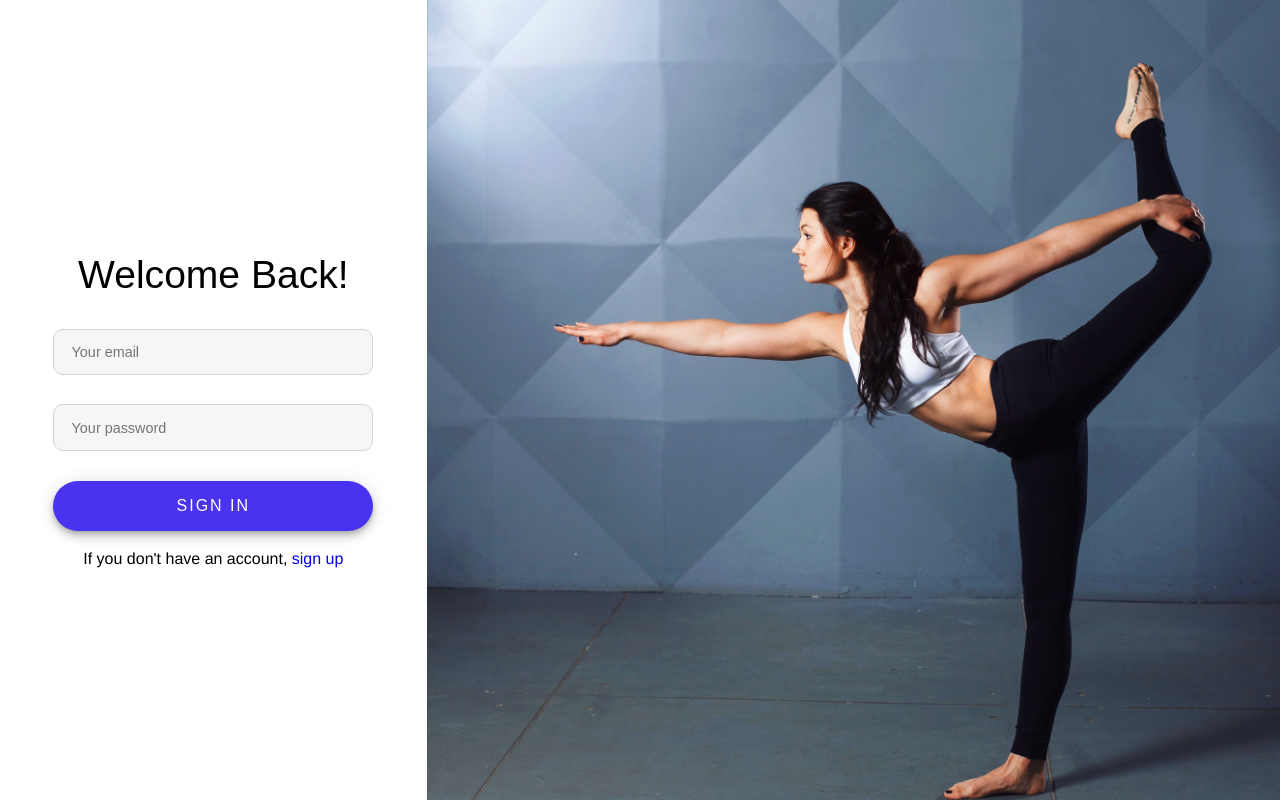
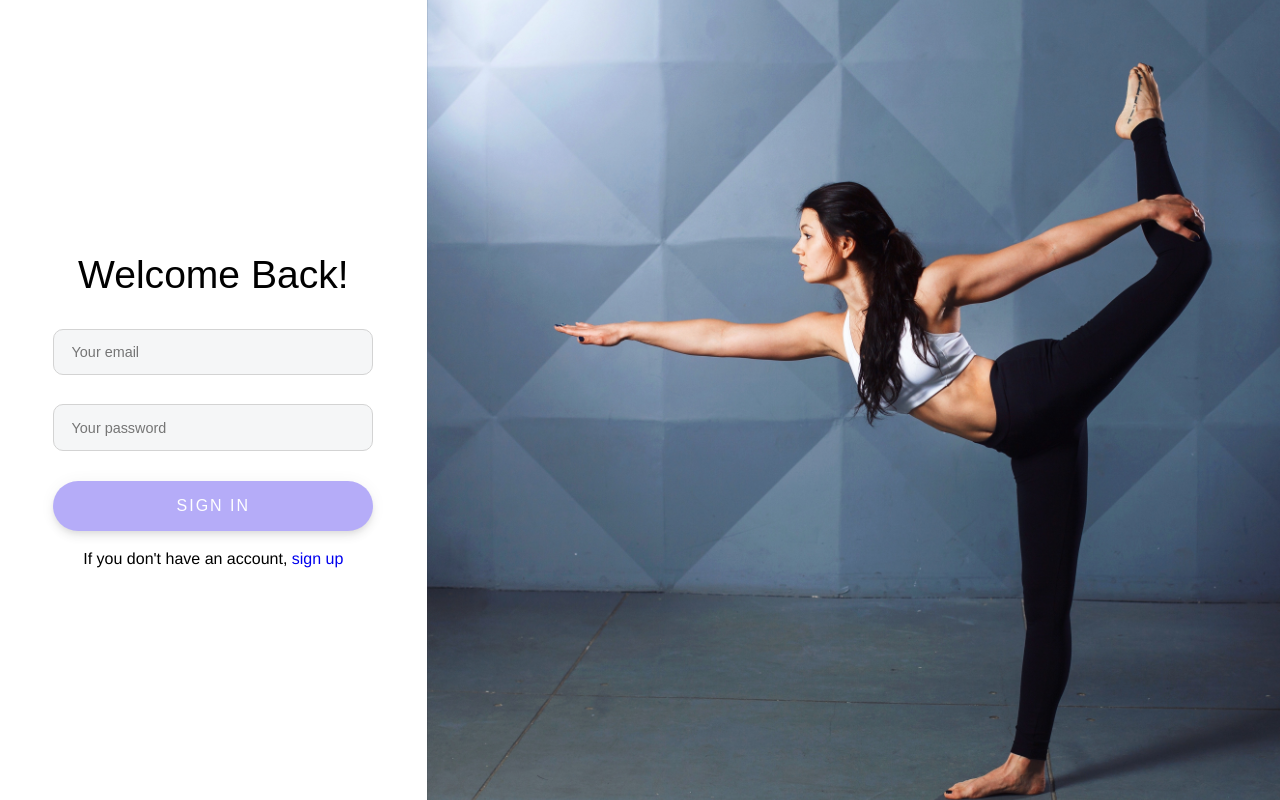
Before and after one commit to chingu-voyages/v11-bears-team-08, a React (Create React App) app in the folder client/: page /login in a window 1280 px wide. Built offline with nearby package versions, Linux system fonts and the light colour scheme; no server answers.

Commit message:
manage when form submission is allowed

```diff
--- a/client/src/pages/Signin/index.js
+++ b/client/src/pages/Signin/index.js
@@ -57,23 +57,40 @@ const LoginButton = styled.button`
   cursor: pointer;
   box-shadow: 0 3px 5px -1px rgba(0, 0, 0, 0.2),
     0 6px 10px 0 rgba(0, 0, 0, 0.14), 0 1px 18px 0 rgba(0, 0, 0, 0.12);
+
+  &:disabled {
+    opacity: 0.4;
+    cursor: not-allowed;
+  }
 `
 
 export default function Signin() {
   const [email, setEmail] = useState('')
   const [password, setPassword] = useState('')
   const [error, setError] = useState('')
+  const [loading, setLoading] = useState(false)
   const [, setUser] = useContext(UserContext)
+
+  // this enables submitting the form only when eligible
+  const isFilled = Boolean(email && password)
+  const isValid = !error
 
   async function handleSubmit(e) {
     e.preventDefault()
 
+    if (loading || !isFilled || !isValid) {
+      return
+    }
+
+    setLoading(true)
     const { error, user } = await authApi.signin({ email, password })
 
     if (error) {
+      setLoading(false)
       return setError(error.message)
     }
 
+    setLoading(false)
     setUser(user)
   }
 
@@ -84,19 +101,27 @@ export default function Signin() {
         {error && <LoginError>{error}</LoginError>}
 
         <Input
+          onChange={(e) => {
+            if (error) setError('')
+            setEmail(e.target.value)
+          }}
           value={email}
-          onChange={(e) => setEmail(e.target.value)}
           type="email"
           placeholder="Your email"
         />
         <Input
+          onChange={(e) => {
+            if (error) setError('')
+            setPassword(e.target.value)
+          }}
           value={password}
-          onChange={(e) => setPassword(e.target.value)}
           type="password"
           placeholder="Your password"
         />
 
-        <LoginButton>Sign In</LoginButton>
+        <LoginButton disabled={loading || !isFilled || !isValid}>
+          Sign In
+        </LoginButton>
 
         <p>
           If you don't have an account, <Link to="/register">sign up</Link>
--- a/client/src/pages/Signup/index.js
+++ b/client/src/pages/Signup/index.js
@@ -59,6 +59,11 @@ const RegisterButton = styled.button`
   cursor: pointer;
   box-shadow: 0 3px 5px -1px rgba(0, 0, 0, 0.2),
     0 6px 10px 0 rgba(0, 0, 0, 0.14), 0 1px 18px 0 rgba(0, 0, 0, 0.12);
+
+  &:disabled {
+    opacity: 0.4;
+    cursor: not-allowed;
+  }
 `
 
 export default function Signup() {
@@ -70,7 +75,36 @@ export default function Signup() {
   const [lNameError, setLNameError] = useState('')
   const [emailError, setEmailError] = useState('')
   const [passwordError, setPasswordError] = useState('')
+  const [loading, setLoading] = useState(false)
   const [, setUser] = useContext(UserContext)
+
+  // this enables submitting the form only when eligible
+  const isFilled = Boolean(firstName && lastName && email && password)
+  const isValid = !Boolean(
+    fNameError || lNameError || emailError || passwordError
+  )
+
+  async function handleSubmit(e) {
+    e.preventDefault()
+
+    if (loading || !isFilled || !isValid) {
+      return
+    }
+
+    setLoading(true)
+    const { error, user } = await authApi.signup({ email, password })
+
+    if (error) {
+      setLoading(false)
+      if (error.field === 'fName') return setFNameError(error.message)
+      if (error.field === 'lName') return setLNameError(error.message)
+      if (error.field === 'email') return setEmailError(error.message)
+      if (error.field === 'password') return setPasswordError(error.message)
+    }
+
+    setLoading(false)
+    setUser(user)
+  }
 
   function validateFName(e) {
     if (/[^a-zA-Z]/gi.test(e.target.value)) {
@@ -92,21 +126,6 @@ export default function Signup() {
     if (e.target.value.length < 8) {
       setPasswordError('Password must be more than 8 characters')
     }
-  }
-
-  async function handleSubmit(e) {
-    e.preventDefault()
-
-    const { error, user } = await authApi.signup({ email, password })
-
-    if (error) {
-      if (error.field === 'fName') return setFNameError(error.message)
-      if (error.field === 'lName') return setLNameError(error.message)
-      if (error.field === 'email') return setEmailError(error.message)
-      if (error.field === 'password') return setPasswordError(error.message)
-    }
-
-    setUser(user)
   }
 
   return (
@@ -157,7 +176,9 @@ export default function Signup() {
         />
         {passwordError && <InputError>{passwordError}</InputError>}
 
-        <RegisterButton>Register</RegisterButton>
+        <RegisterButton disabled={loading || !isFilled || !isValid}>
+          Register
+        </RegisterButton>
 
         <p>
           Already have an account? <Link to="/login">Sign In</Link>
```
